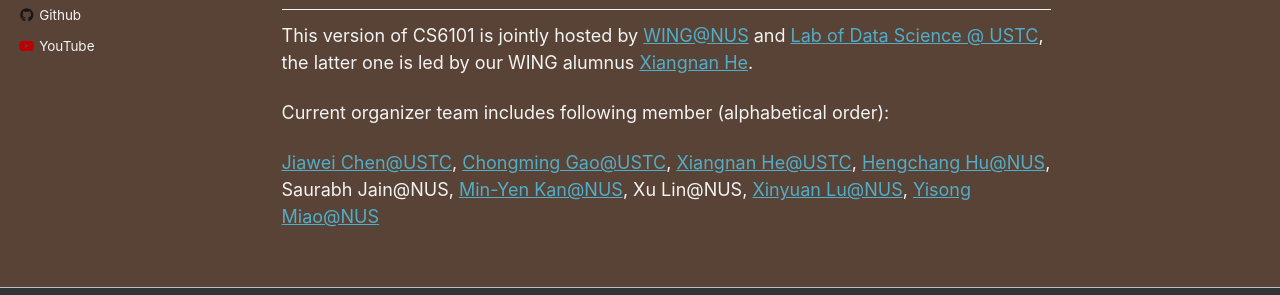
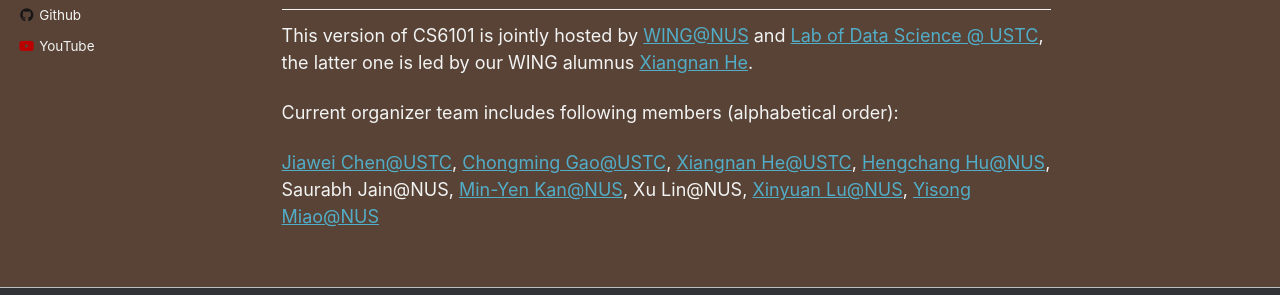
Before and after one commit to WING-NUS/cs6101, a Jekyll site: the page built from _pages/about.md, in a window 1280 px wide and 900 px high, scrolled down 1230 px. Shown: the part 457-752 px from the top of the window. Built offline with Jekyll 4.4.1, drawn with Linux system fonts in a browser that asks for light colours.

Commit message:
grammar fix & add local anchors

```diff
--- a/_pages/about.md
+++ b/_pages/about.md
@@ -154,10 +154,10 @@ The sessions will be broadcast live via the customized Zoom link as advertised o
 
 
 
-## Organizers
+## Organizers {#org}
 
 This version of CS6101 is jointly hosted by [WING@NUS](http://wing.comp.nus.edu.sg/) and [Lab of Data Science @ USTC](http://data-science.ustc.edu.cn/), the latter one is led by our WING alumnus [Xiangnan He](http://staff.ustc.edu.cn/~hexn/).
 
-Current organizer team includes following member (alphabetical order):
+Current organizer team includes following members (alphabetical order):
 
 [Jiawei Chen@USTC](https://jiawei-chen.github.io/), [Chongming Gao@USTC](https://chongminggao.me/), [Xiangnan He@USTC](http://staff.ustc.edu.cn/~hexn/), [Hengchang Hu@NUS](http://holdenhu.cn/), Saurabh Jain@NUS, [Min-Yen Kan@NUS](https://www.comp.nus.edu.sg/~kanmy/), Xu Lin@NUS, [Xinyuan Lu@NUS](https://www.linkedin.com/in/xinyuan-lu-34762585/?originalSubdomain=sg), [Yisong Miao@NUS](https://yisong.me/)
```
Also changed, not shown: other parts of _pages/about.md (+1 -1 lines).
